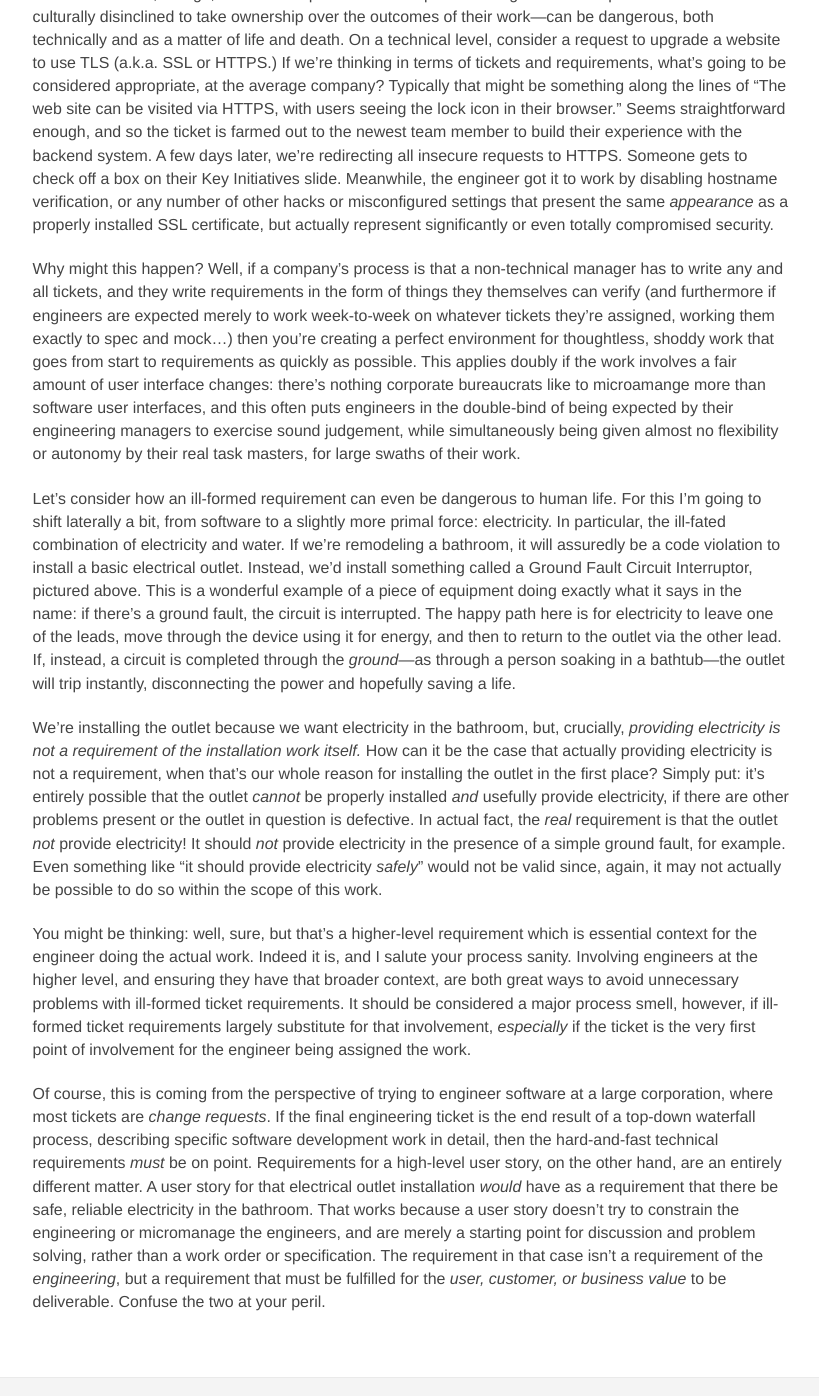
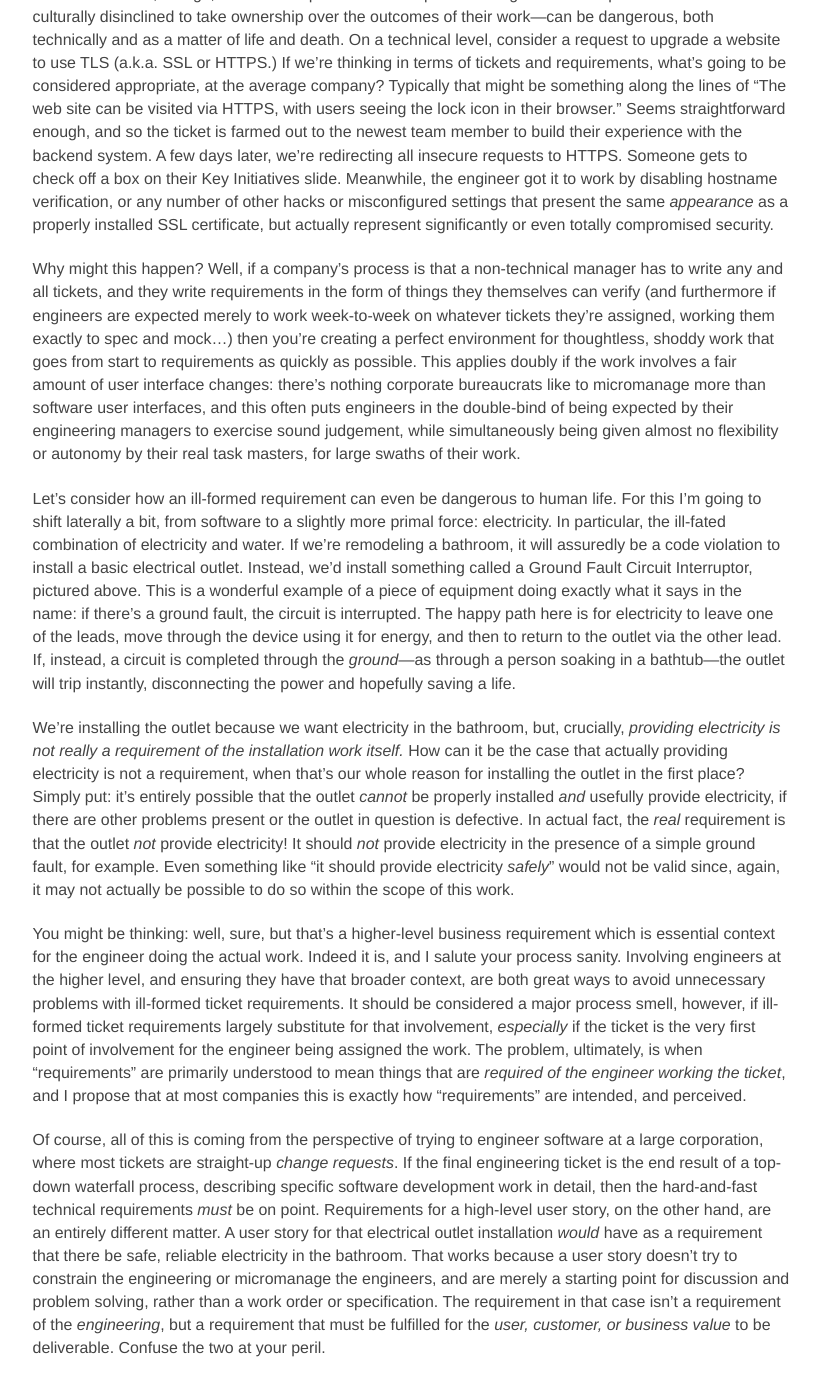
Before and after one commit to endash/endash.github.io, a Jekyll site: the page built from _posts/2021-11-09-the-fault-in-our-requirements.markdown, in a window 1280 px wide and 1400 px high, scrolled down 1236 px. Shown: the top 1396 px of the window, without its empty margins (229-1048 px from the left). Built offline with Jekyll 4.4.1, drawn with Linux system fonts in a browser that asks for light colours.

Commit message:
Sightly expand requirements post

```diff
--- a/_posts/2021-11-09-the-fault-in-our-requirements.markdown
+++ b/_posts/2021-11-09-the-fault-in-our-requirements.markdown
@@ -14,12 +14,12 @@ In the average case, these "requirements" can seriously mislead the developers t
 
 In the worst case, though, ill-formed requirements—coupled with engineers disempowered or otherwise culturally disinclined to take ownership over the outcomes of their work—can be dangerous, both technically and as a matter of life and death. On a technical level, consider a request to upgrade a website to use TLS (a.k.a. SSL or HTTPS.) If we're thinking in terms of tickets and requirements, what's going to be considered appropriate, at the average company? Typically that might be something along the lines of "The web site can be visited via HTTPS, with users seeing the lock icon in their browser." Seems straightforward enough, and so the ticket is farmed out to the newest team member to build their experience with the backend system. A few days later, we're redirecting all insecure requests to HTTPS. Someone gets to check off a box on their Key Initiatives slide. Meanwhile, the engineer got it to work by disabling hostname verification, or any number of other hacks or misconfigured settings that present the same _appearance_ as a properly installed SSL certificate, but actually represent significantly or even totally compromised security.
 
-Why might this happen? Well, if a company's process is that a non-technical manager has to write any and all tickets, and they write requirements in the form of things they themselves can verify (and furthermore if engineers are expected merely to work week-to-week on whatever tickets they're assigned, working them exactly to spec and mock...) then you're creating a perfect environment for thoughtless, shoddy work that goes from start to requirements as quickly as possible. This applies doubly if the work involves a fair amount of user interface changes: there's nothing corporate bureaucrats like to microamange more than software user interfaces, and this often puts engineers in the double-bind of being expected by their engineering managers to exercise sound judgement, while simultaneously being given almost no flexibility or autonomy by their real task masters, for large swaths of their work.
+Why might this happen? Well, if a company's process is that a non-technical manager has to write any and all tickets, and they write requirements in the form of things they themselves can verify (and furthermore if engineers are expected merely to work week-to-week on whatever tickets they're assigned, working them exactly to spec and mock...) then you're creating a perfect environment for thoughtless, shoddy work that goes from start to requirements as quickly as possible. This applies doubly if the work involves a fair amount of user interface changes: there's nothing corporate bureaucrats like to micromanage more than software user interfaces, and this often puts engineers in the double-bind of being expected by their engineering managers to exercise sound judgement, while simultaneously being given almost no flexibility or autonomy by their real task masters, for large swaths of their work.
 
 Let's consider how an ill-formed requirement can even be dangerous to human life. For this I'm going to shift laterally a bit, from software to a slightly more primal force: electricity. In particular, the ill-fated combination of electricity and water. If we're remodeling a bathroom, it will assuredly be a code violation to install a basic electrical outlet. Instead, we'd install something called a Ground Fault Circuit Interruptor, pictured above. This is a wonderful example of a piece of equipment doing exactly what it says in the name: if there's a ground fault, the circuit is interrupted. The happy path here is for electricity to leave one of the leads, move through the device using it for energy, and then to return to the outlet via the other lead. If, instead, a circuit is completed through the _ground_—as through a person soaking in a bathtub—the outlet will trip instantly, disconnecting the power and hopefully saving a life.
 
-We're installing the outlet because we want electricity in the bathroom, but, crucially, _providing electricity is not a requirement of the installation work itself._ How can it be the case that actually providing electricity is not a requirement, when that's our whole reason for installing the outlet in the first place? Simply put: it's entirely possible that the outlet _cannot_ be properly installed _and_ usefully provide electricity, if there are other problems present or the outlet in question is defective. In actual fact, the _real_ requirement is that the outlet _not_ provide electricity! It should _not_ provide electricity in the presence of a simple ground fault, for example. Even something like "it should provide electricity _safely_" would not be valid since, again, it may not actually be possible to do so within the scope of this work.
+We're installing the outlet because we want electricity in the bathroom, but, crucially, _providing electricity is not really a requirement of the installation work itself._ How can it be the case that actually providing electricity is not a requirement, when that's our whole reason for installing the outlet in the first place? Simply put: it's entirely possible that the outlet _cannot_ be properly installed _and_ usefully provide electricity, if there are other problems present or the outlet in question is defective. In actual fact, the _real_ requirement is that the outlet _not_ provide electricity! It should _not_ provide electricity in the presence of a simple ground fault, for example. Even something like "it should provide electricity _safely_" would not be valid since, again, it may not actually be possible to do so within the scope of this work.
 
-You might be thinking: well, sure, but that's a higher-level requirement which is essential context for the engineer doing the actual work. Indeed it is, and I salute your process sanity. Involving engineers at the higher level, and ensuring they have that broader context, are both great ways to avoid unnecessary problems with ill-formed ticket requirements. It should be considered a major process smell, however, if ill-formed ticket requirements largely substitute for that involvement, _especially_ if the ticket is the very first point of involvement for the engineer being assigned the work.
+You might be thinking: well, sure, but that's a higher-level business requirement which is essential context for the engineer doing the actual work. Indeed it is, and I salute your process sanity. Involving engineers at the higher level, and ensuring they have that broader context, are both great ways to avoid unnecessary problems with ill-formed ticket requirements. It should be considered a major process smell, however, if ill-formed ticket requirements largely substitute for that involvement, _especially_ if the ticket is the very first point of involvement for the engineer being assigned the work. The problem, ultimately, is when "requirements" are primarily understood to mean things that are _required of the engineer working the ticket_, and I propose that at most companies this is exactly how "requirements" are intended, and perceived.
 
-Of course, this is coming from the perspective of trying to engineer software at a large corporation, where most tickets are _change requests_. If the final engineering ticket is the end result of a top-down waterfall process, describing specific software development work in detail, then the hard-and-fast technical requirements _must_ be on point. Requirements for a high-level user story, on the other hand, are an entirely different matter. A user story for that electrical outlet installation _would_ have as a requirement that there be safe, reliable electricity in the bathroom. That works because a user story doesn't try to constrain the engineering or micromanage the engineers, and are merely a starting point for discussion and problem solving, rather than a work order or specification. The requirement in that case isn't a requirement of the _engineering_, but a requirement that must be fulfilled for the _user, customer, or business value_ to be deliverable. Confuse the two at your peril.
+Of course, all of this is coming from the perspective of trying to engineer software at a large corporation, where most tickets are straight-up _change requests_. If the final engineering ticket is the end result of a top-down waterfall process, describing specific software development work in detail, then the hard-and-fast technical requirements _must_ be on point. Requirements for a high-level user story, on the other hand, are an entirely different matter. A user story for that electrical outlet installation _would_ have as a requirement that there be safe, reliable electricity in the bathroom. That works because a user story doesn't try to constrain the engineering or micromanage the engineers, and are merely a starting point for discussion and problem solving, rather than a work order or specification. The requirement in that case isn't a requirement of the _engineering_, but a requirement that must be fulfilled for the _user, customer, or business value_ to be deliverable. Confuse the two at your peril.
```
